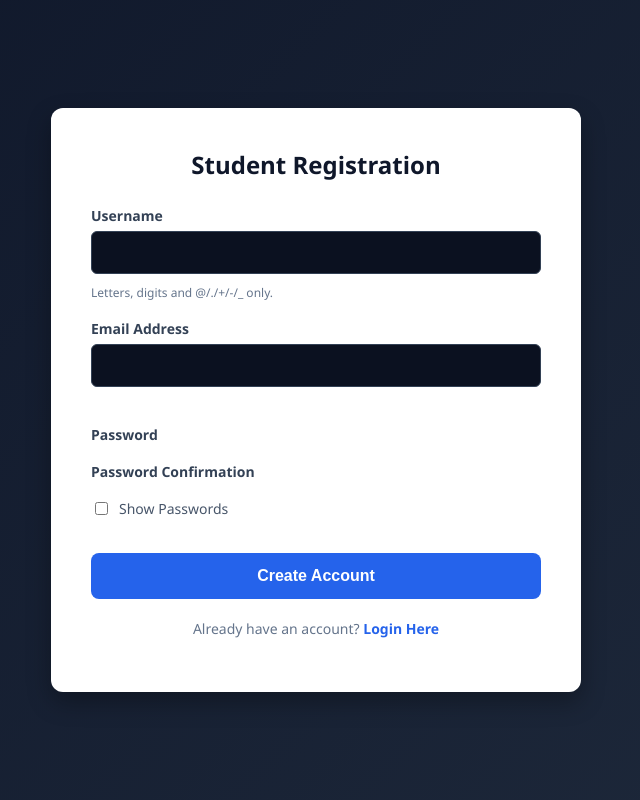
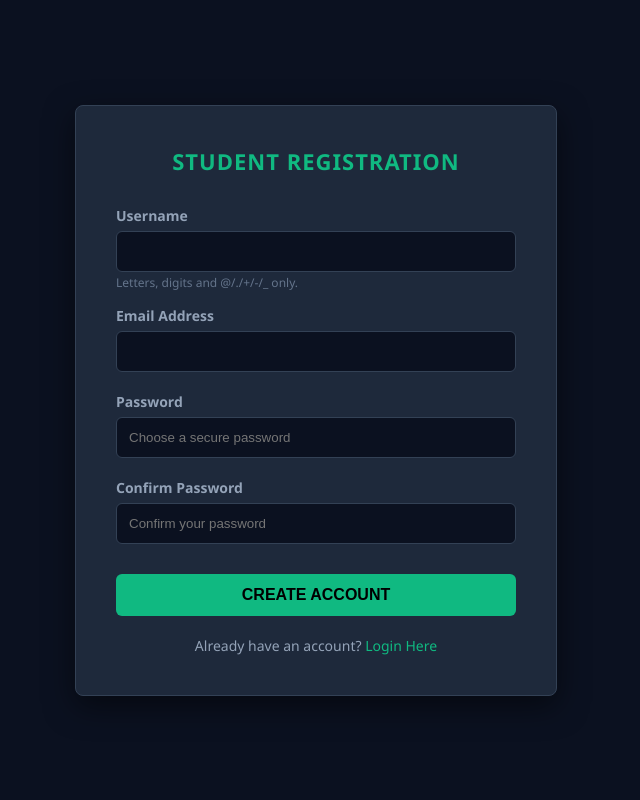
Before and after one commit to aryanMax/DAV-Complaint-Management-System, a Django app: page /signup/ in a window 1280 px wide. Shown: the whole page, without its empty margins (324-964 px from the left). Run offline with Django 5.2, Linux system fonts and the light colour scheme.

Commit message:
Update signup.html

```diff
--- a/complaints/templates/signup.html
+++ b/complaints/templates/signup.html
@@ -3,104 +3,66 @@
 <html lang="en">
 <head>
     <meta charset="UTF-8">
-    <title>Student Sign Up - DAV College</title>
+    <title>Student Registration - DAV Portal</title>
     <style>
-        body { font-family: 'Segoe UI', Tahoma, Geneva, Verdana, sans-serif; background: linear-gradient(135deg, #0f172a 0%, #1e293b 100%); min-height: 100vh; display: flex; justify-content: center; align-items: center; margin: 0; color: #333; }
-        .auth-container { background: white; padding: 40px; border-radius: 12px; box-shadow: 0 10px 25px rgba(0,0,0,0.3); width: 100%; max-width: 450px; }
-        h2 { text-align: center; color: #0f172a; margin-top: 0; margin-bottom: 25px; }
-        .input-group { margin-bottom: 18px; }
-        .input-group label { display: block; margin-bottom: 6px; font-weight: 600; color: #334155; font-size: 14px;}
+        body { font-family: 'Segoe UI', sans-serif; background-color: #0b1120; min-height: 100vh; display: flex; justify-content: center; align-items: center; margin: 0; color: #f8fafc; }
+        .auth-card { background: #1e293b; padding: 40px; border-radius: 8px; border: 1px solid #334155; width: 100%; max-width: 400px; box-shadow: 0 10px 30px rgba(0,0,0,0.5); }
+        .brand { color: #10b981; font-size: 22px; font-weight: bold; text-align: center; margin-bottom: 30px; letter-spacing: 1px;}
 
-        /* Form inputs styling applied globally to Django's auto-generated fields */
-        input[type="text"], input[type="email"], input[type="password"] { width: 100%; padding: 12px; border: 1px solid #cbd5e1; border-radius: 8px; box-sizing: border-box; transition: 0.3s border; font-size: 15px; background: #f8fafc; }
-        input[type="text"]:focus, input[type="email"]:focus, input[type="password"]:focus { border-color: #2563eb; outline: none; box-shadow: 0 0 0 3px rgba(37,99,235,0.15); background: white; }
+        label { display: block; margin-bottom: 6px; color: #94a3b8; font-size: 14px; font-weight: 600;}
+        input:focus { outline: none; border-color: #10b981 !important; }
 
-        .submit-btn { width: 100%; padding: 14px; background: #2563eb; color: white; border: none; border-radius: 8px; font-size: 16px; font-weight: bold; cursor: pointer; transition: 0.3s; margin-top: 10px; }
-        .submit-btn:hover { background: #1d4ed8; }
-        .signup-link { text-align: center; margin-top: 20px; font-size: 14px; color: #64748b; }
-        .signup-link a { color: #2563eb; text-decoration: none; font-weight: bold; }
+        .btn { width: 100%; padding: 12px; background: #10b981; color: #000; border: none; border-radius: 6px; font-weight: bold; font-size: 16px; cursor: pointer; transition: 0.2s; margin-top: 10px;}
+        .btn:hover { background: #059669; }
 
-        /* Error and Help text styling */
-        .error-text { color: #dc2626; font-size: 13px; margin-top: 6px; display: block; font-weight: 500; }
-        .help-text { color: #64748b; font-size: 12px; margin-top: 6px; display: block; line-height: 1.4; }
+        .link { display: block; text-align: center; margin-top: 20px; color: #94a3b8; font-size: 14px; text-decoration: none; }
+        .link span { color: #10b981; }
 
-        .checkbox-group { display: flex; align-items: center; gap: 8px; margin-bottom: 25px; font-size: 14px; color: #475569; }
-        .checkbox-group input { width: auto; cursor: pointer; }
+        .error-msg { background: rgba(239, 68, 68, 0.1); color: #fca5a5; border: 1px solid rgba(239, 68, 68, 0.3); padding: 10px; border-radius: 6px; margin-bottom: 20px; font-size: 14px; text-align: center;}
+        .helptext { font-size: 12px; color: #64748b; margin-top: -3px; margin-bottom: 15px; display: block; }
+        ul.errorlist { color: #fca5a5; font-size: 13px; list-style-type: none; padding: 0; margin-top: -15px; margin-bottom: 15px; }
     </style>
 </head>
 <body>
-    <div class="auth-container">
-        <h2>Student Registration</h2>
+    <div class="auth-card">
+        <div class="brand">STUDENT REGISTRATION</div>
+
+        {% if form.errors and not form.non_field_errors %}
+            <div class="error-msg">Please correct the errors below.</div>
+        {% endif %}
 
         {% if form.non_field_errors %}
-            <div style="background: #fee2e2; color: #991b1b; padding: 12px; border-radius: 6px; margin-bottom: 15px; font-size: 14px; border-left: 4px solid #dc2626;">
-                {{ form.non_field_errors }}
+            <div class="error-msg">
+                {% for error in form.non_field_errors %}
+                    {{ error }}
+                {% endfor %}
             </div>
         {% endif %}
 
         <form method="POST" action="{% url 'signup' %}">
             {% csrf_token %}
 
-            <div class="input-group">
-                <label>Username</label>
-                {{ form.username }}
-                {% if form.username.errors %}
-                    <span class="error-text">⚠️ {{ form.username.errors.0 }}</span>
-                {% endif %}
-                <span class="help-text">Letters, digits and @/./+/-/_ only.</span>
-            </div>
+            <label>Username</label>
+            {{ form.username }}
+            <span class="helptext">Letters, digits and @/./+/-/_ only.</span>
+            {{ form.username.errors }}
 
-            <div class="input-group">
-                <label>Email Address</label>
-                {{ form.email }}
-                {% if form.email.errors %}
-                    <span class="error-text">⚠️ {{ form.email.errors.0 }}</span>
-                {% endif %}
-            </div>
+            <label>Email Address</label>
+            {{ form.email }}
+            {{ form.email.errors }}
 
-            <div class="input-group">
-                <label>Password</label>
-                {{ form.password1 }}
-                {% if form.password1.errors %}
-                    <span class="error-text">⚠️ {{ form.password1.errors.0 }}</span>
-                {% endif %}
-            </div>
+            <label>Password</label>
+            {{ form.password }}
+            {{ form.password.errors }}
 
-            <div class="input-group">
-                <label>Password Confirmation</label>
-                {{ form.password2 }}
-                {% if form.password2.errors %}
-                    <span class="error-text">⚠️ {{ form.password2.errors.0 }}</span>
-                {% endif %}
-            </div>
+            <label>Confirm Password</label>
+            {{ form.password_confirm }}
+            {{ form.password_confirm.errors }}
 
-            <div class="checkbox-group">
-                <input type="checkbox" id="showPasswordToggle" onclick="togglePasswords()">
-                <label for="showPasswordToggle" style="margin: 0; cursor: pointer;">Show Passwords</label>
-            </div>
+            <button type="submit" class="btn">CREATE ACCOUNT</button>
+        </form>
 
-            <button type="submit" class="submit-btn">Create Account</button>
-        </form>
-        <p class="signup-link">
-            Already have an account? <a href="{% url 'login' %}">Login Here</a>
-        </p>
+        <a href="{% url 'login' %}" class="link">Already have an account? <span>Login Here</span></a>
     </div>
-
-    <script>
-        function togglePasswords() {
-            // Django automatically assigns these IDs to the UserCreationForm password fields
-            var pass1 = document.getElementById("id_password1");
-            var pass2 = document.getElementById("id_password2");
-            var checkbox = document.getElementById("showPasswordToggle");
-
-            if (checkbox.checked) {
-                pass1.type = "text";
-                pass2.type = "text";
-            } else {
-                pass1.type = "password";
-                pass2.type = "password";
-            }
-        }
-    </script>
 </body>
 </html>
```
